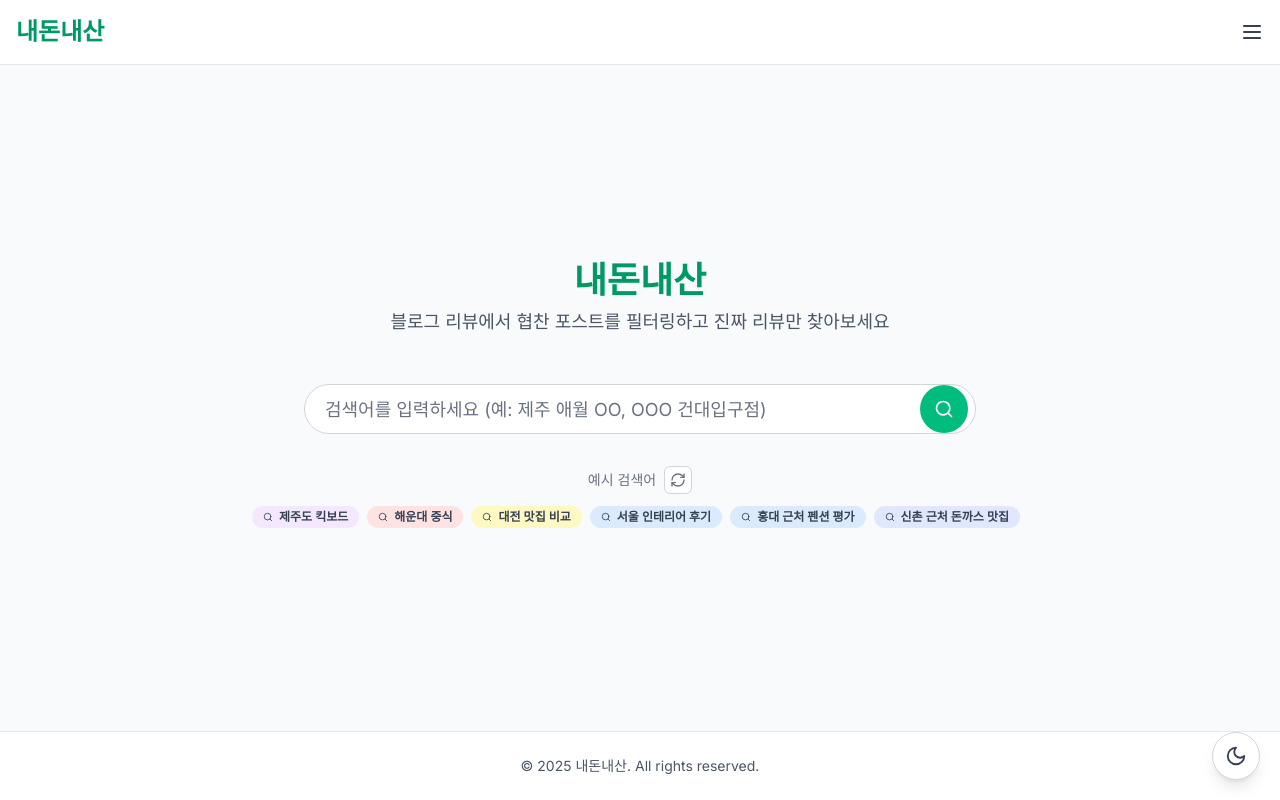
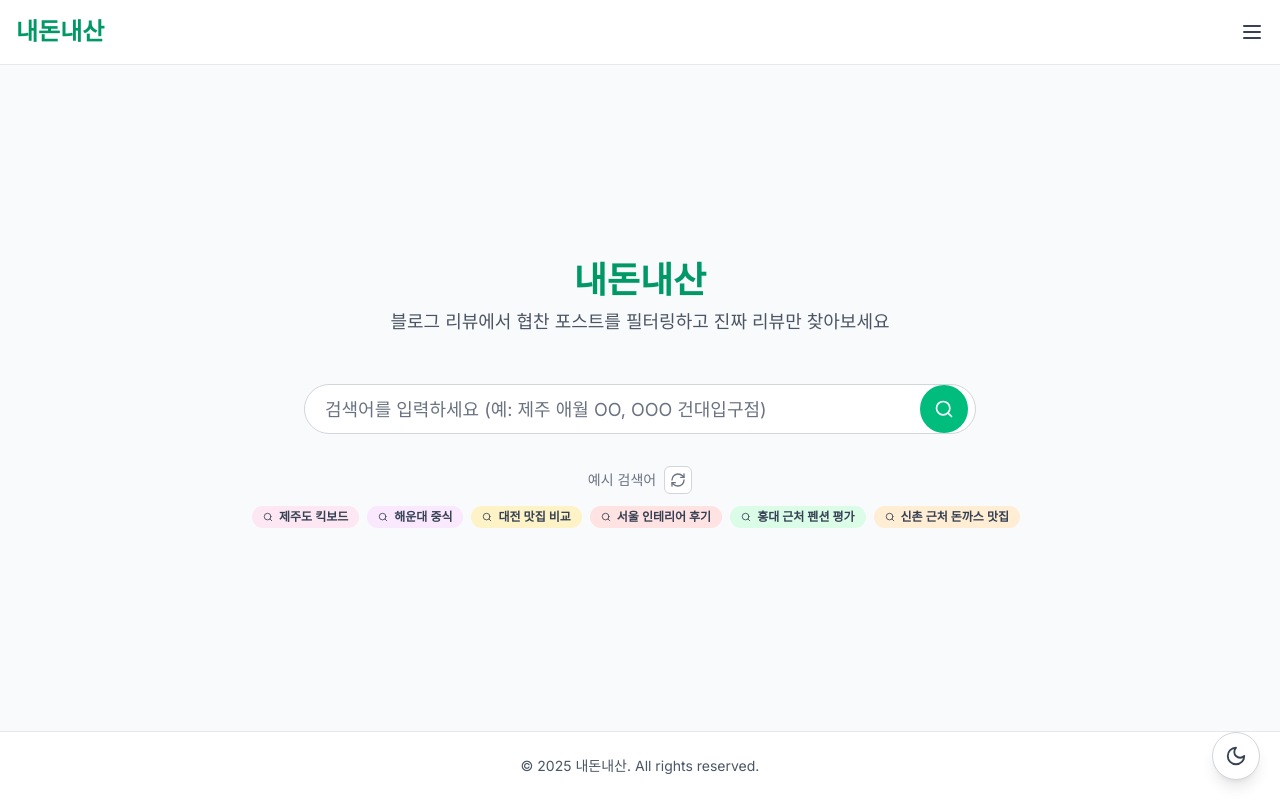
Before and after one commit to ndns-dev/ndns-front, a Next.js app: page / in a window 1280 px wide. Built offline with nearby package versions, Linux system fonts and the light colour scheme; no server answers.

Commit message:
fix: 겹치는 컬러 수정

```diff
--- a/src/components/common/chip/random-search-chips.component.tsx
+++ b/src/components/common/chip/random-search-chips.component.tsx
@@ -25,6 +25,8 @@ const AVAILABLE_THEMES = [
   "purple",
   "pink",
   "indigo",
+  "teal",
+  "orange",
 ];
 
 // 사용 가능한 테마 타입 정의
--- a/src/components/ui/badge.component.tsx
+++ b/src/components/ui/badge.component.tsx
@@ -11,21 +11,24 @@ const badgeVariants = cva(
         default:
           "border-transparent bg-emerald-500 text-white hover:bg-emerald-600",
         secondary:
-          "border-transparent bg-blue-100 text-blue-800 hover:bg-blue-200",
+          "border-transparent bg-violet-100 text-violet-800 hover:bg-violet-200",
         destructive:
           "border-transparent bg-red-500 text-white hover:bg-red-600",
-        outline: "text-emerald-700",
+        outline: "text-emerald-700 border-emerald-200",
         green:
           "border-transparent bg-green-100 text-green-800 hover:bg-green-200",
-        blue: "border-transparent bg-blue-100 text-blue-800 hover:bg-blue-200",
+        blue: "border-transparent bg-sky-100 text-sky-800 hover:bg-sky-200",
         red: "border-transparent bg-red-100 text-red-800 hover:bg-red-200",
         yellow:
-          "border-transparent bg-yellow-100 text-yellow-800 hover:bg-yellow-200",
+          "border-transparent bg-amber-100 text-amber-800 hover:bg-amber-200",
         purple:
-          "border-transparent bg-purple-100 text-purple-800 hover:bg-purple-200",
+          "border-transparent bg-fuchsia-100 text-fuchsia-800 hover:bg-fuchsia-200",
         pink: "border-transparent bg-pink-100 text-pink-800 hover:bg-pink-200",
         indigo:
           "border-transparent bg-indigo-100 text-indigo-800 hover:bg-indigo-200",
+        teal: "border-transparent bg-teal-100 text-teal-800 hover:bg-teal-200",
+        orange:
+          "border-transparent bg-orange-100 text-orange-800 hover:bg-orange-200",
       },
     },
     defaultVariants: {
```
